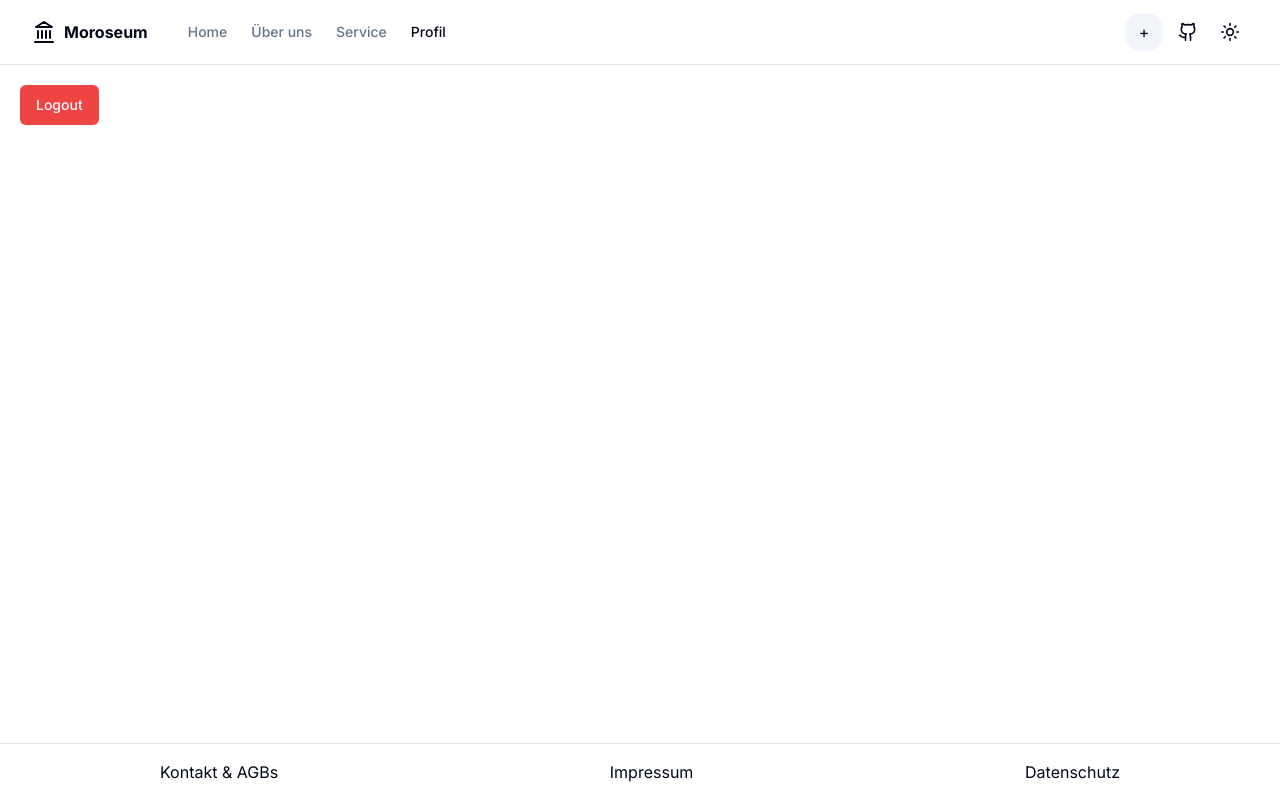
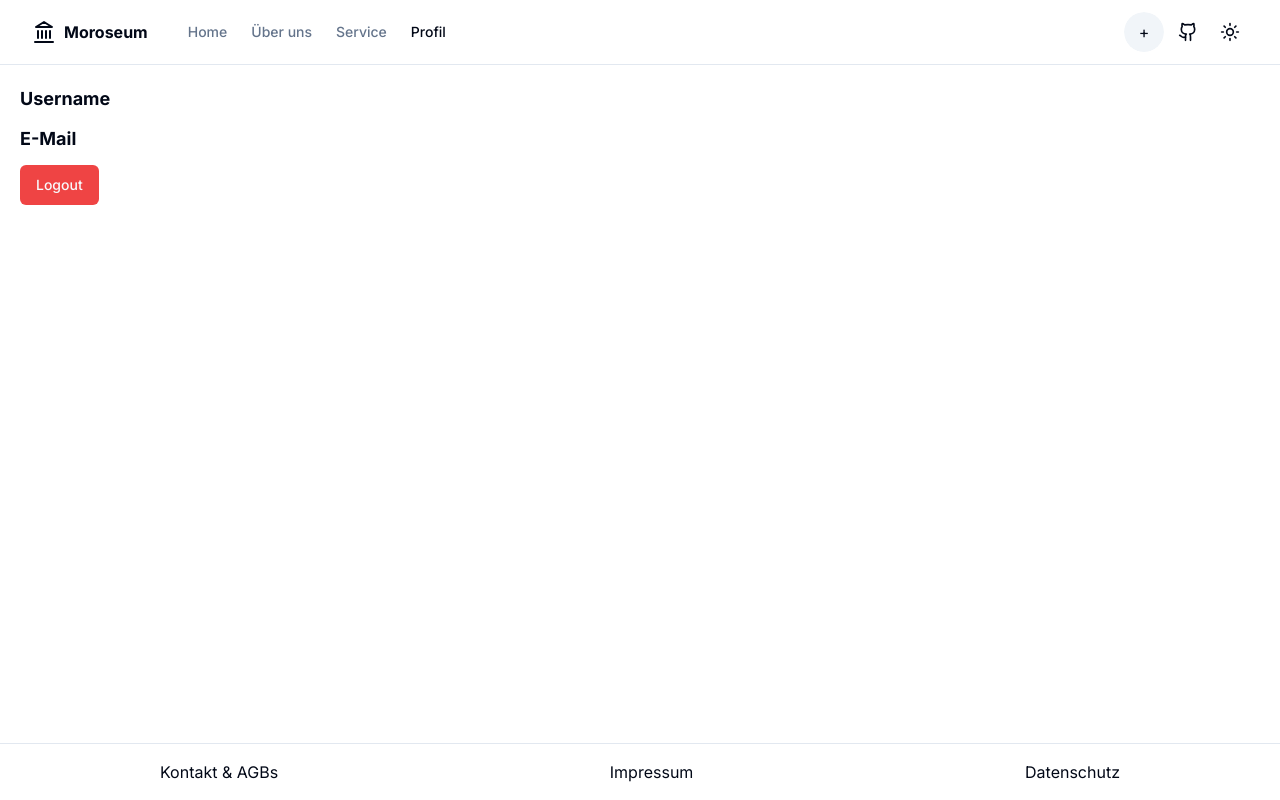
Before and after one commit to Marcel267/museum, a Next.js app: page /profile in a window 1280 px wide. Built offline with nearby package versions, Linux system fonts and the light colour scheme; no server answers.

Commit message:
Put some content on profile page

```diff
--- a/app/profile/page.tsx
+++ b/app/profile/page.tsx
@@ -11,7 +11,11 @@ import { useSession } from "next-auth/react";
 // export default async function Profile() {
 export default function Profile() {
   // const session = await getServerSession(options);
-  // const { data: session, status } = useSession();
+  const { data: session, status } = useSession();
+
+  // if (!session) {
+  //   return <div>No session</div>;
+  // }
 
   return (
     <>
@@ -27,6 +31,17 @@ export default function Profile() {
       {/* )} */}
 
       {/* {status === "authenticated" && <p>Signed in as {session?.user?.email}</p>} */}
+      <div className="flex-col space-y-3">
+        <div>
+          <span className="text-lg font-bold">Username</span>
+          <br />
+          <span>{session?.user?.name}</span>
+        </div>
+        <div>
+          <span className="text-lg font-bold">E-Mail</span>
+          <br />
+          <span>{session?.user?.email}</span>
+        </div>
 
         <Button
           variant="destructive"
@@ -34,6 +49,7 @@ export default function Profile() {
         >
           Logout
         </Button>
+      </div>
     </>
   );
 }
```
Lines whose indentation alone changed are shown as unchanged.
